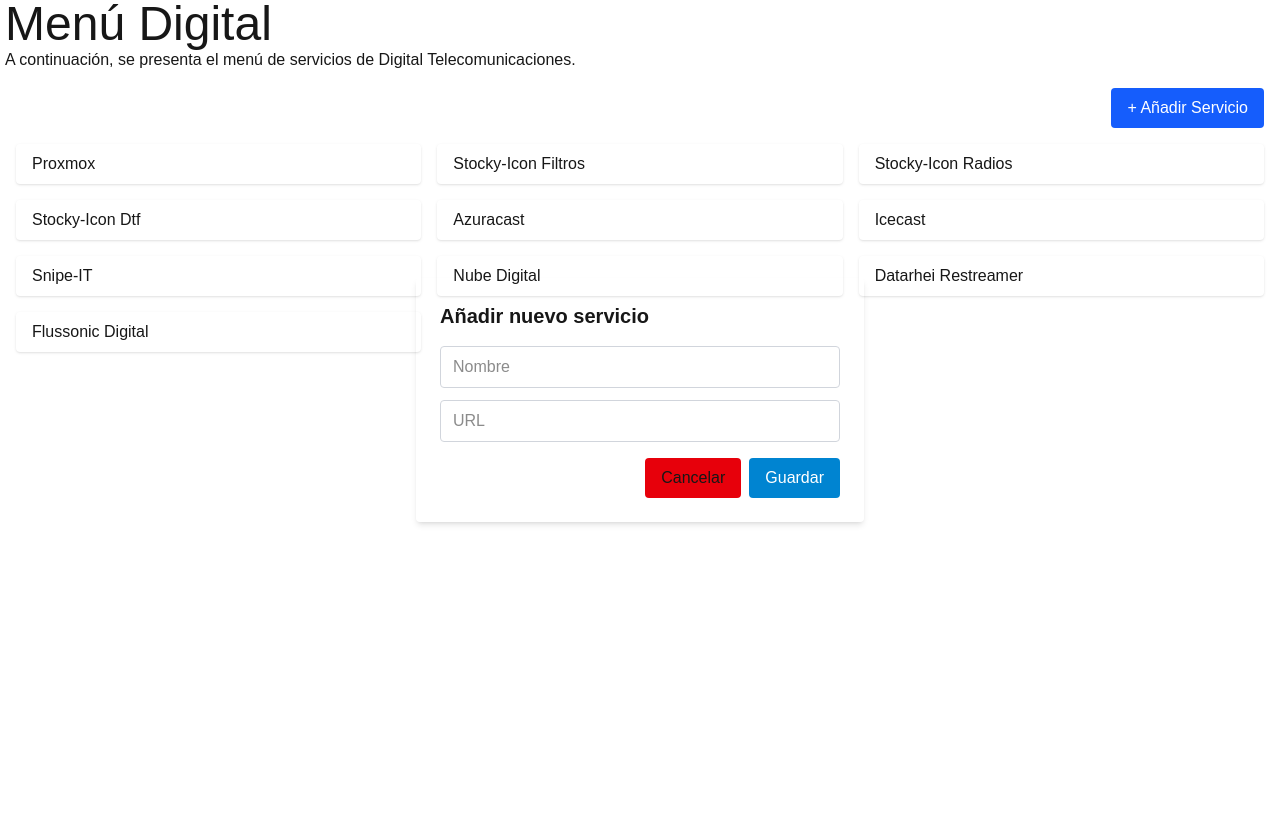
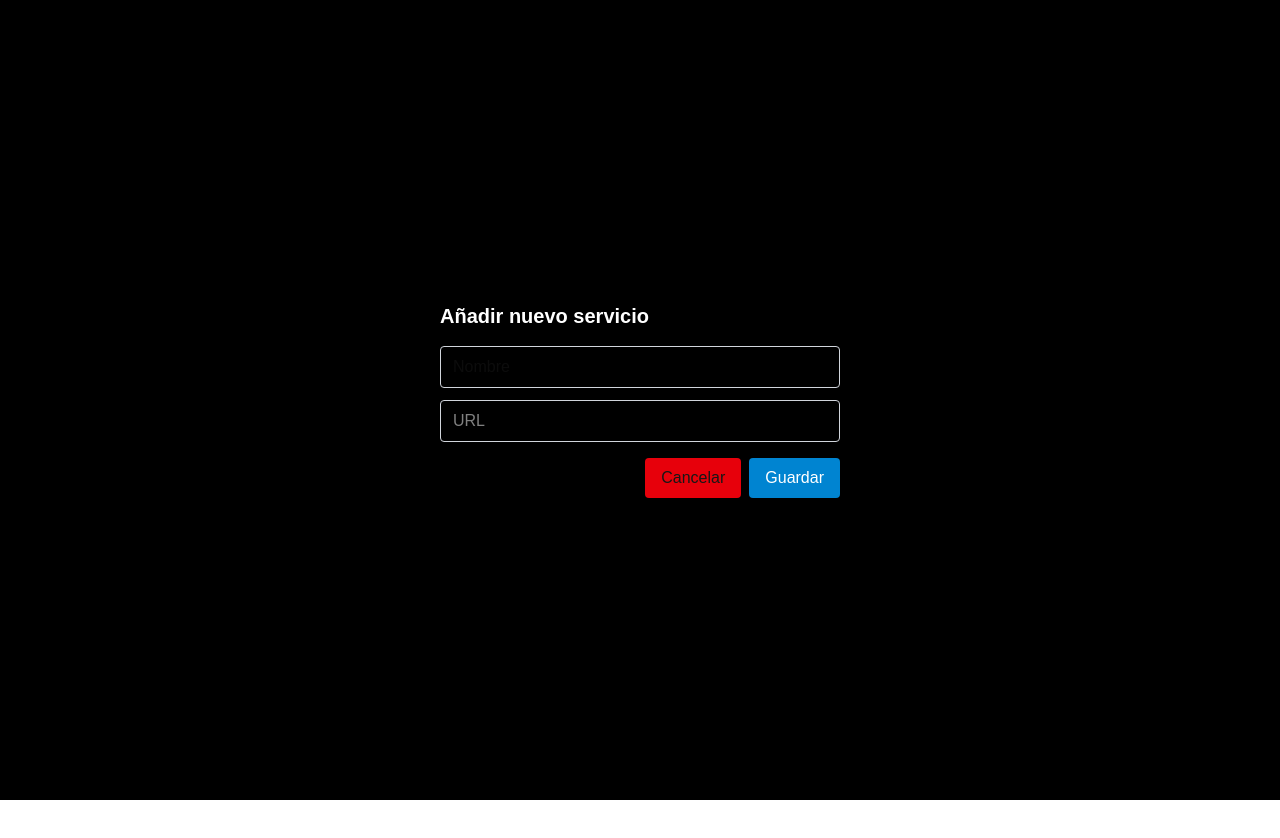
Before and after one commit to andre00bejarano00vaca/digitalMenu, a Next.js app: page / in a window 1280 px wide. Both pictures are taken after a click on the button "+ Añadir Servicio". Shown: the top 838 px of the page. Built offline with nearby package versions, Linux system fonts and the light colour scheme.

Commit message:
bg text-white

```diff
--- a/src/app/page.js
+++ b/src/app/page.js
@@ -54,9 +54,9 @@
       </div>
 
       {showModal && (
-        <div className="fixed inset-0 bg-opacity-50 flex items-center justify-center z-50">
+        <div className="fixed inset-0 bg-black bg-opacity-50 flex items-center justify-center z-50">
           <div className="p-6 rounded shadow-md w-full max-w-md">
-            <h2 className="text-xl font-bold mb-4">Añadir nuevo servicio</h2>
+            <h2 className="text-xl text-white font-bold mb-4">Añadir nuevo servicio</h2>
             <input
               type="text"
               placeholder="Nombre"
@@ -69,7 +69,7 @@
               placeholder="URL"
               value={newItem.path}
               onChange={(e) => setNewItem({ ...newItem, path: e.target.value })}
-              className="w-full border border-gray-300 rounded px-3 py-2 mb-4"
+              className="w-full text-white border border-gray-300 rounded px-3 py-2 mb-4"
             />
             <div className="flex justify-end gap-2">
               <button
```
